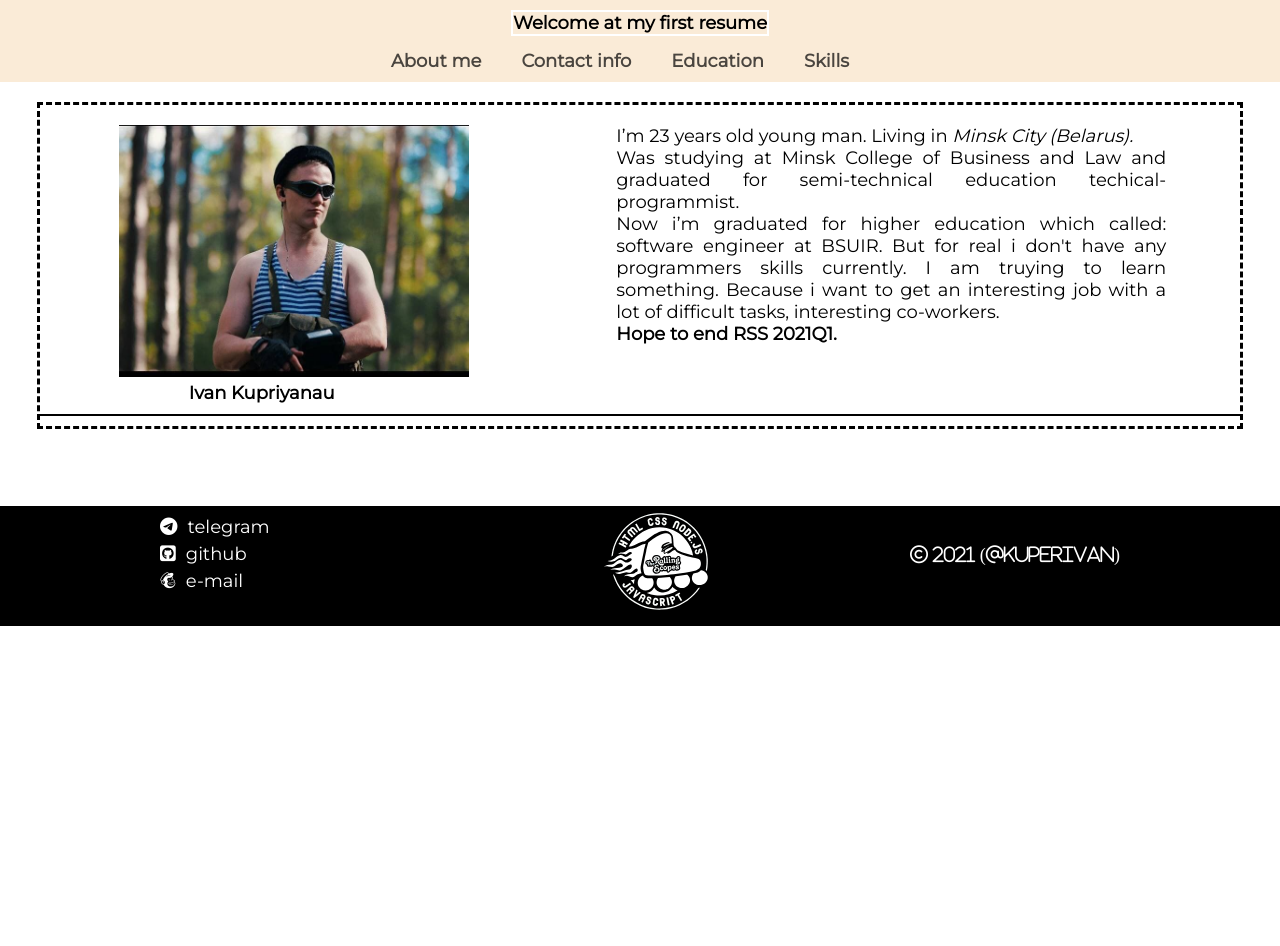
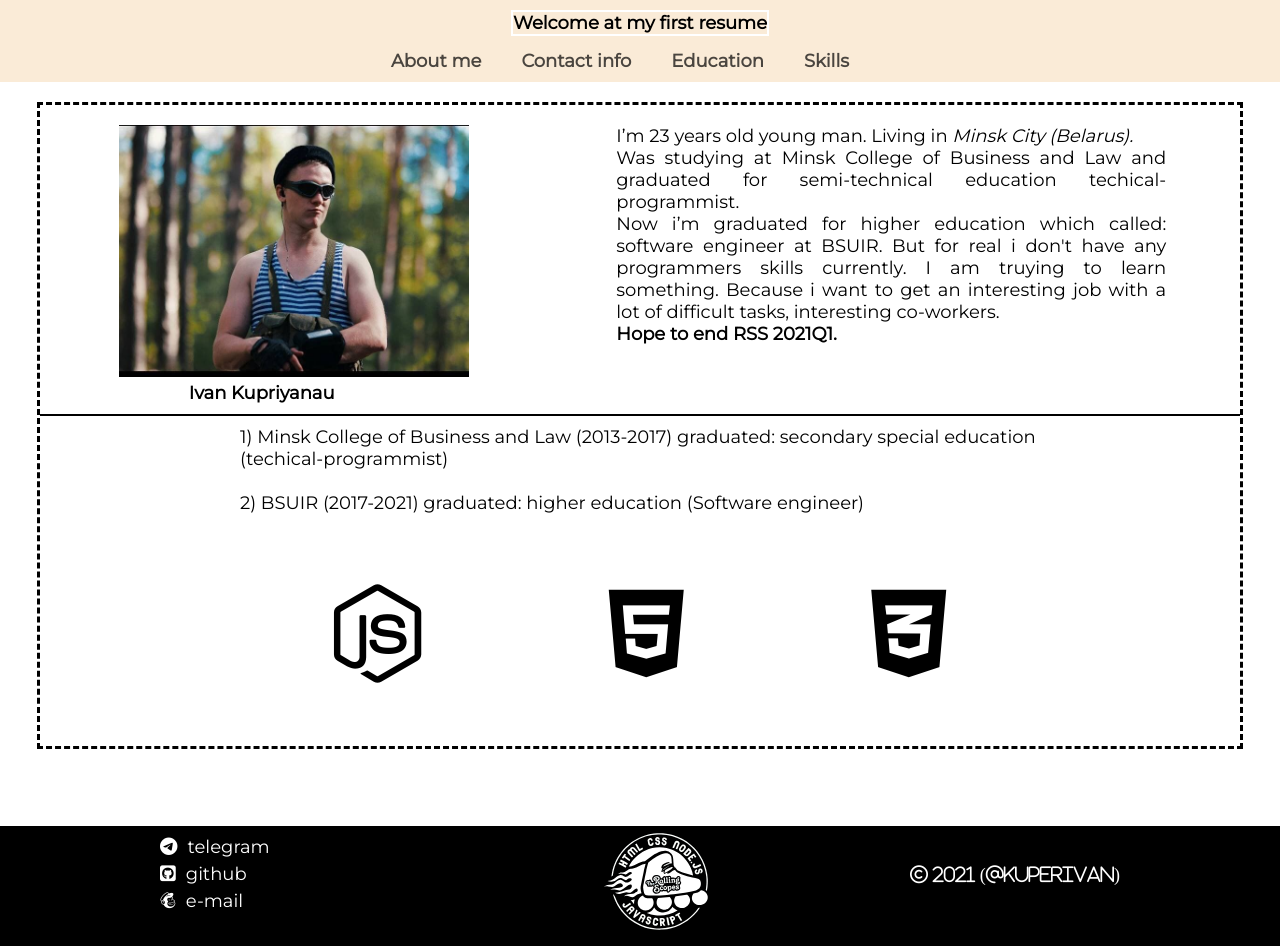
Before and after one commit to KuperIvan/rsschool-cv, a plain HTML site: page index.html in a window 1280 px wide. Before the commit the page ends 800 px from the top, so only its background shows below. Drawn offline with Linux system fonts and the light colour scheme.

Commit message:
feat: added new skills

```diff
--- a/index.html
+++ b/index.html
@@ -47,6 +47,20 @@
 							<p></p>
 						</span>
 
+						<div class="resume__skills-info">
+							<div class="education__section">
+								<span> 1) Minsk College of Business and Law (2013-2017) graduated: secondary special education (techical-programmist)<br>
+									<span></span><br>
+									2) BSUIR (2017-2021) graduated: higher education (Software engineer)</span>
+							</div>
+							<div class="skills__group">
+								<ul>
+									<li><i class="fab fa-node-js"></i></li>
+									<li><i class="fab fa-html5"></i></li>
+									<li><i class="fab fa-css3-alt"></i></li>
+								</ul>
+							</div>
+						</div>
 
 
 				</div>
```
